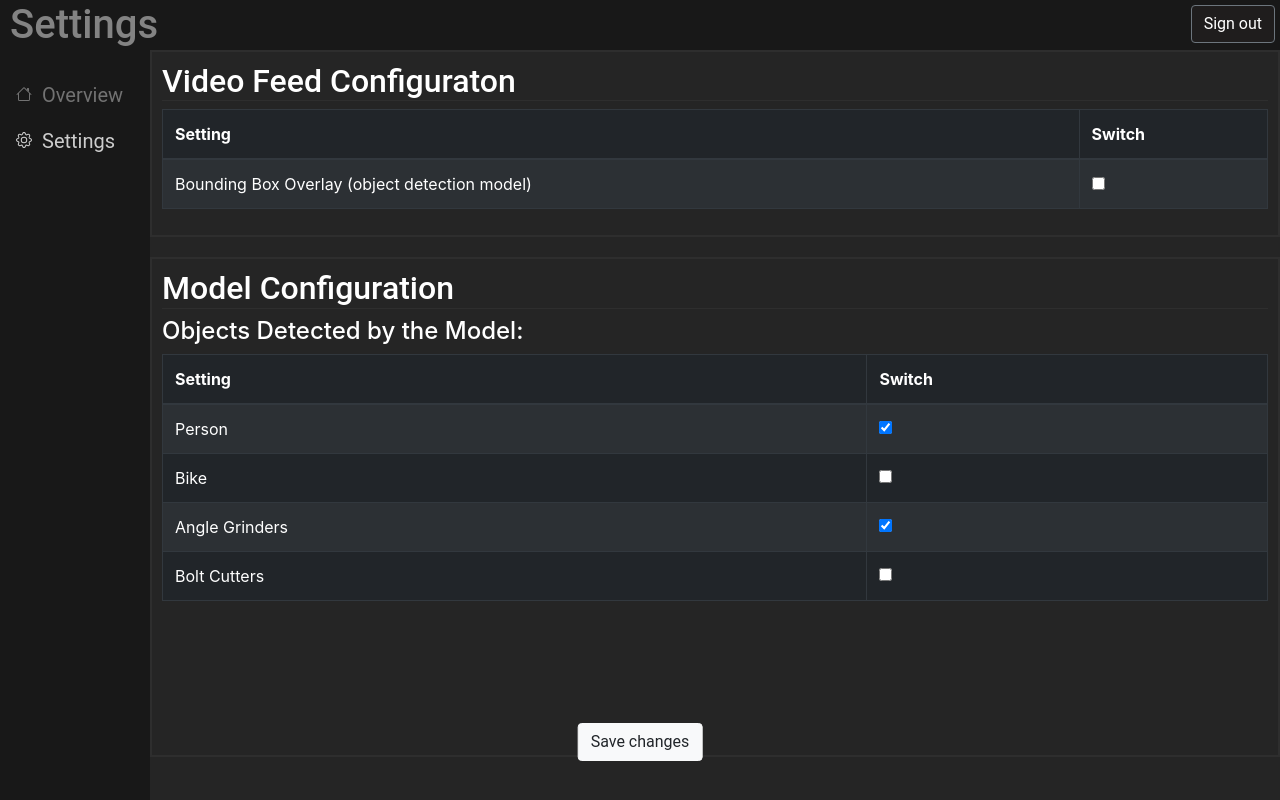
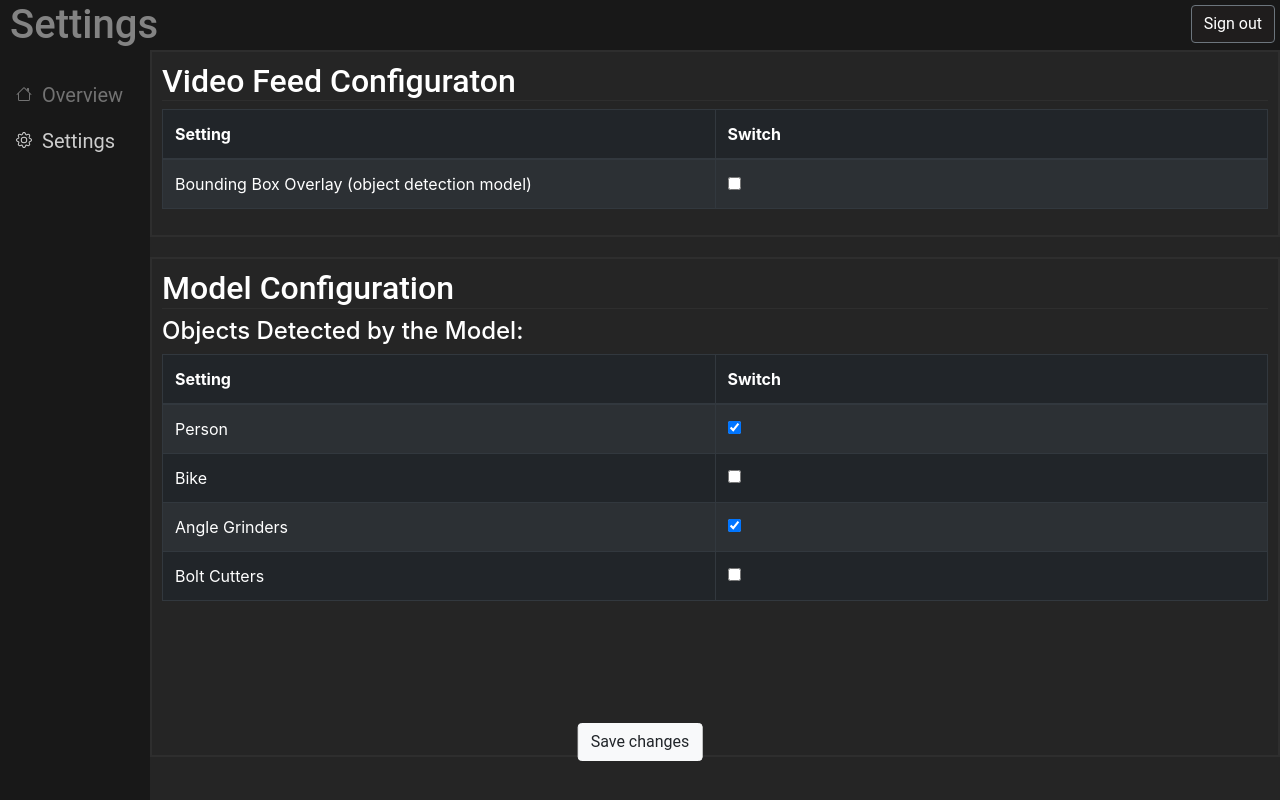
Before and after one commit to jeaguil/patrolbot, a Django app: page /pages/dashboard/settings/ in a window 1280 px wide. Run offline with Django 3.2, Linux system fonts and the light colour scheme; a user stored in the database is signed in; data comes from the database, SQL or seed files in the repository; some libraries are stand-ins or nearby versions.

Commit message:
Change column width in settings table

```diff
--- a/templates/pages/settings.html
+++ b/templates/pages/settings.html
@@ -42,7 +42,7 @@
                 <table class="table table-dark table-striped table-hover table-bordered">
                     <thead>
                         <tr>
-                            <th scope="col">Setting</th>
+                            <th scope="col" style="width: 50%;">Setting</th>
                             <th scope="col">Switch</th>
                         </tr>
                     </thead>
@@ -75,7 +75,7 @@
                         <table class="table table-dark table-striped table-hover table-bordered">
                             <thead>
                                 <tr>
-                                    <th scope="col">Setting</th>
+                                    <th scope="col" style="width: 50%;">Setting</th>
                                     <th scope="col">Switch</th>
                                 </tr>
                             </thead>
```
